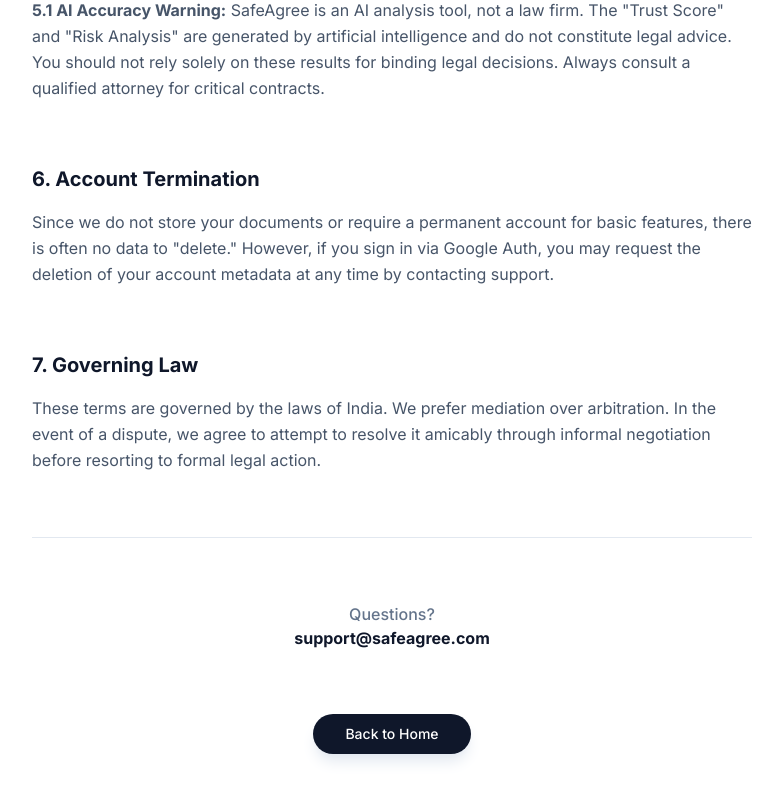
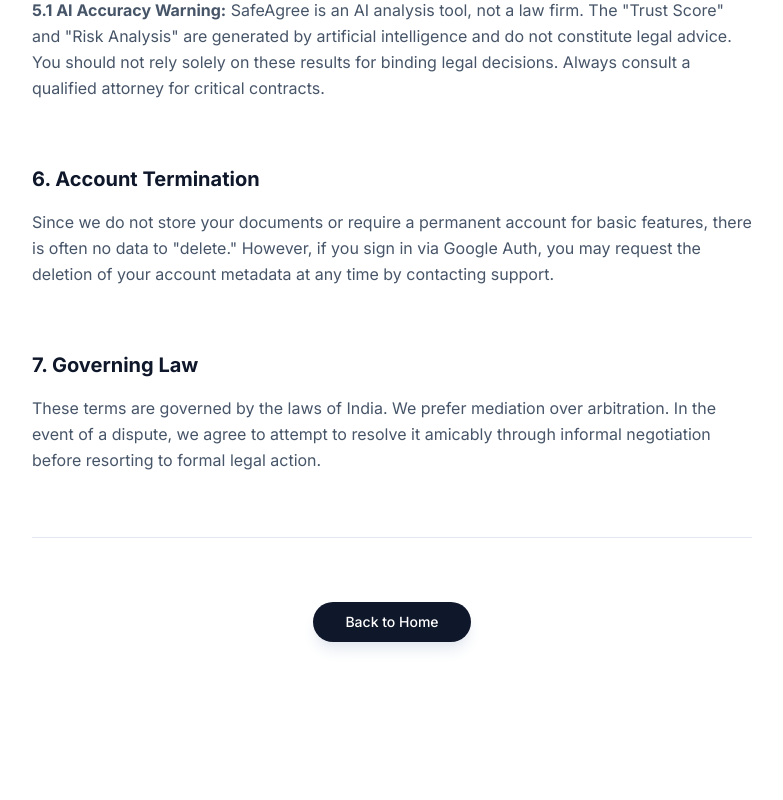
Before and after one commit to sumitttt4/SafeAgree, a Next.js app: page /privacy in a window 1280 px wide. Shown: the part 1738-2538 px from the top of the page, without its empty margins (248-1031 px from the left). Built offline with nearby package versions, Linux system fonts and the light colour scheme.

Commit message:
docs: remove email support contact from privacy page

```diff
--- a/app/privacy/page.tsx
+++ b/app/privacy/page.tsx
@@ -118,12 +118,7 @@ export default function PrivacyTerms() {
                 <div className="h-px bg-slate-200 w-full my-12" />
 
                 {/* Contact */}
-                <div className="text-center space-y-2">
-                    <p className="text-slate-500 font-medium">Questions?</p>
-                    <a href="mailto:support@safeagree.com" className="text-slate-900 font-bold hover:text-blue-600 transition-colors">
-                        support@safeagree.com
-                    </a>
-                </div>
+
 
                 <div className="flex justify-center pb-20">
                     <Link href="/">
--- a/components/footer.tsx
+++ b/components/footer.tsx
@@ -92,7 +92,14 @@ export function Footer() {
 
                     <div className="flex items-center gap-6">
                         {/* Questions CTA */}
-
+                        <Link
+                            href="https://x.com/Sumitthq"
+                            target="_blank"
+                            className="flex items-center gap-1.5 text-slate-500 hover:text-blue-500 transition-colors font-medium border-r border-slate-200 pr-6"
+                        >
+                            <XIcon className="h-3.5 w-3.5" />
+                            Have questions? DM me
+                        </Link>
 
                         <div className="flex items-center gap-1">
                             <div className="w-2 h-2 rounded-full bg-green-500 animate-pulse" />
```
